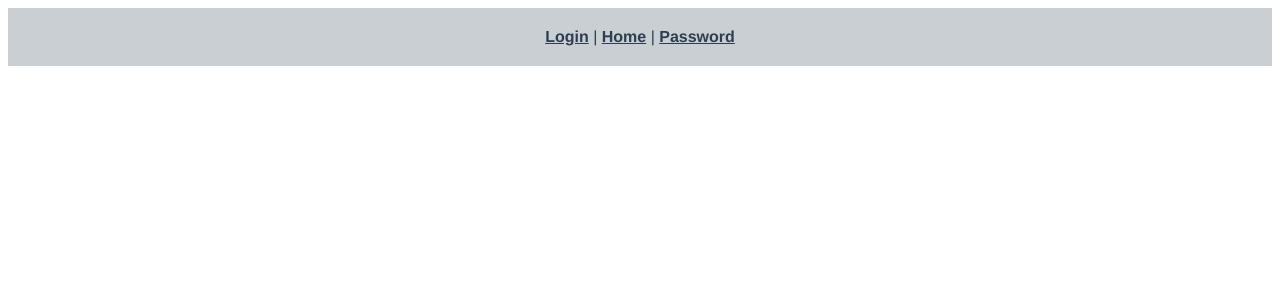
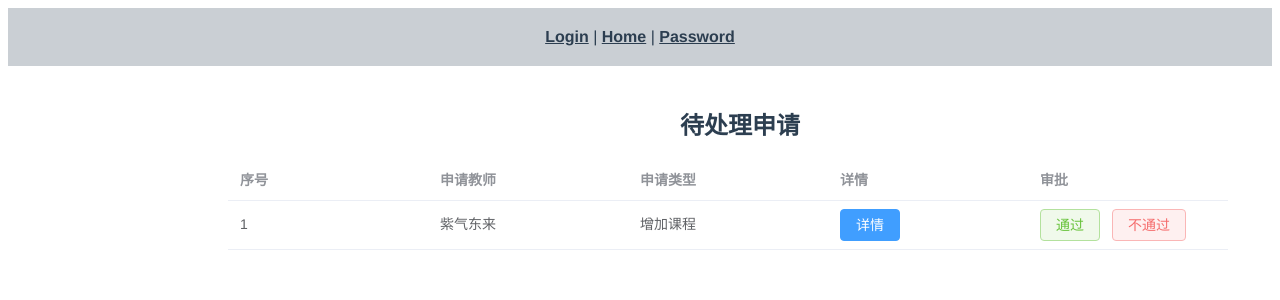
Before and after one commit to JoshYxy/SoftwareEnginnering2022, a Vue app in the folder front_end/: page /home/process in a window 1280 px wide. Shown: the top 300 px of the page. Built offline with nearby package versions, Linux system fonts and the light colour scheme.

Commit message:
UPDATE:审批界面

```diff
--- /dev/null
+++ b/front_end/src/components/ProcessApplication.vue
@@ -0,0 +1,67 @@
+<template>
+  <div class="process">
+    <h1>待处理申请</h1>
+    <el-table class="table" :data="applicationData">
+      <el-table-column fixed prop="number" label="序号" width="200" />
+      <el-table-column prop="name" label="申请教师" width="200" />
+      <el-table-column prop="type" label="申请类型"  width="200"/>
+      <el-table-column label="详情" width="200">
+        <el-button type="primary" @click="detail">详情</el-button>
+      </el-table-column>
+      <el-table-column fixed="right" label="审批" width="200">
+        <el-button type="success" plain>通过</el-button>
+        <el-button type="danger" plain>不通过</el-button>
+      </el-table-column>
+    </el-table>
+    <el-dialog v-model="dialogFormVisible" title="详情" :append-to-body="true" width="400px">
+      <el-form
+          autocomplete="on"
+          text-align:center
+          :hide-required-asterisk=true>
+        <el-form-item label="课程序号"></el-form-item>
+        <el-form-item label="课程名称">
+          <span>原始：</span>
+          <span>修改后：</span>
+        </el-form-item>
+        <el-form-item label="开课院系"></el-form-item>
+        <el-form-item label="学时"></el-form-item>
+        <el-form-item label="学分"></el-form-item>
+        <el-form-item label="上课教室">
+          <span>原始：</span>
+          <span>修改后：</span>
+        </el-form-item>
+        <el-form-item label="上课时间">
+          <span>原始：</span>
+          <soan>修改后：</soan>
+        </el-form-item>
+      </el-form>
+    </el-dialog>
+  </div>
+</template>
+
+<script>
+export default {
+  name: "ProcessApplication.vue",
+  data(){
+    return{
+      dialogFormVisible: false,
+      applicationData: [
+        {
+          number:1,
+          name:'紫气东来',
+          type:'增加课程'
+        }
+      ]
+    }
+  },
+  methods: {
+    detail(){
+      this.dialogFormVisible = true
+    }
+  }
+}
+</script>
+
+<style scoped>
+
+</style>
--- a/front_end/src/router/index.js
+++ b/front_end/src/router/index.js
@@ -12,7 +12,8 @@ import CourseMaintenance from '../components/course/CourseMaintenance.vue'
 import EduMaintenance from '../components/course/EduMaintenance.vue'
 import CoursePermission from "@/components/course/CoursePermission"
 import OptionalCourse from "@/components/course/OptionalCourse"
-import TeacherCourse from "@/components/course/TeacherCourse";
+import TeacherCourse from "@/components/course/TeacherCourse"
+import ProcessApplication from "@/components/ProcessApplication";
 const routes = [
   {
     path: '/',
@@ -95,6 +96,12 @@ const routes = [
         name:'teacherCourse',
         component: TeacherCourse,
         meta: { role: ['teacher'],nav_name: '课程维护'}
+      },
+      {
+        path: 'process',
+        name: 'process',
+        component: ProcessApplication,
+        meta: { role: ['admin'],nav_name: '审批申请'}
       }
     ],
     // component: () => import(/* webpackChunkName: "about" */ '../views/StudentLogin.vue')
```
Also changed, not shown: front_end/src/views/LoginHome.vue (+3 -0 lines).
